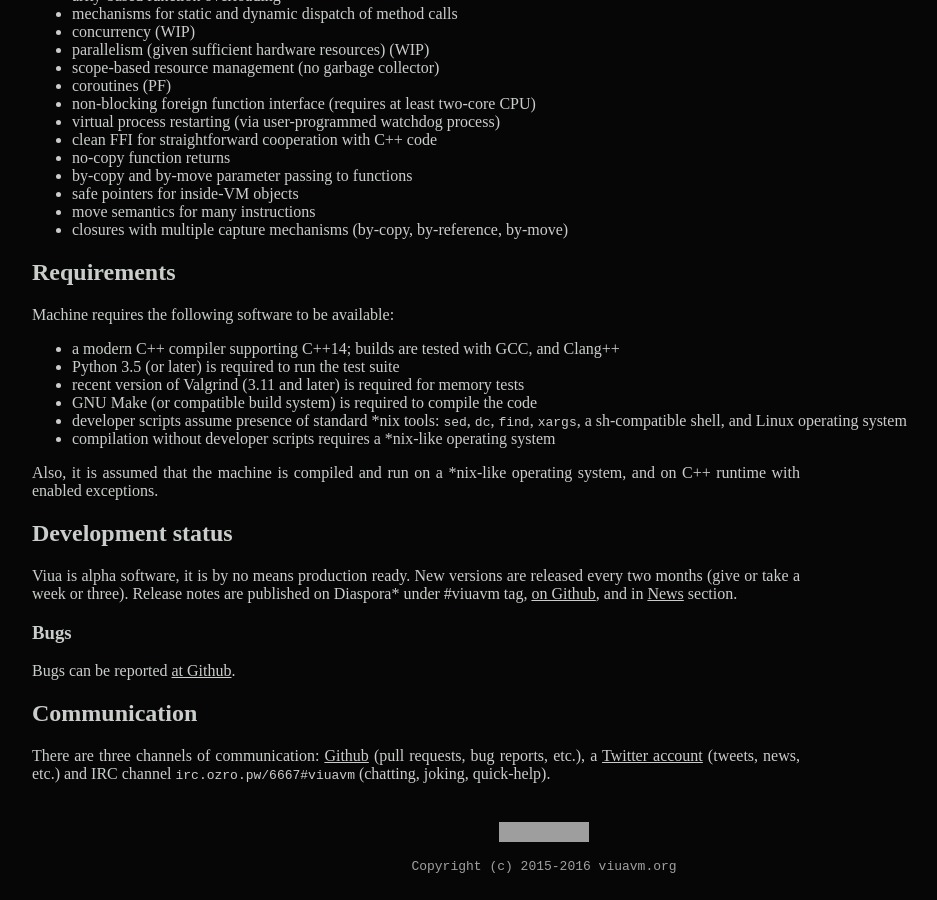
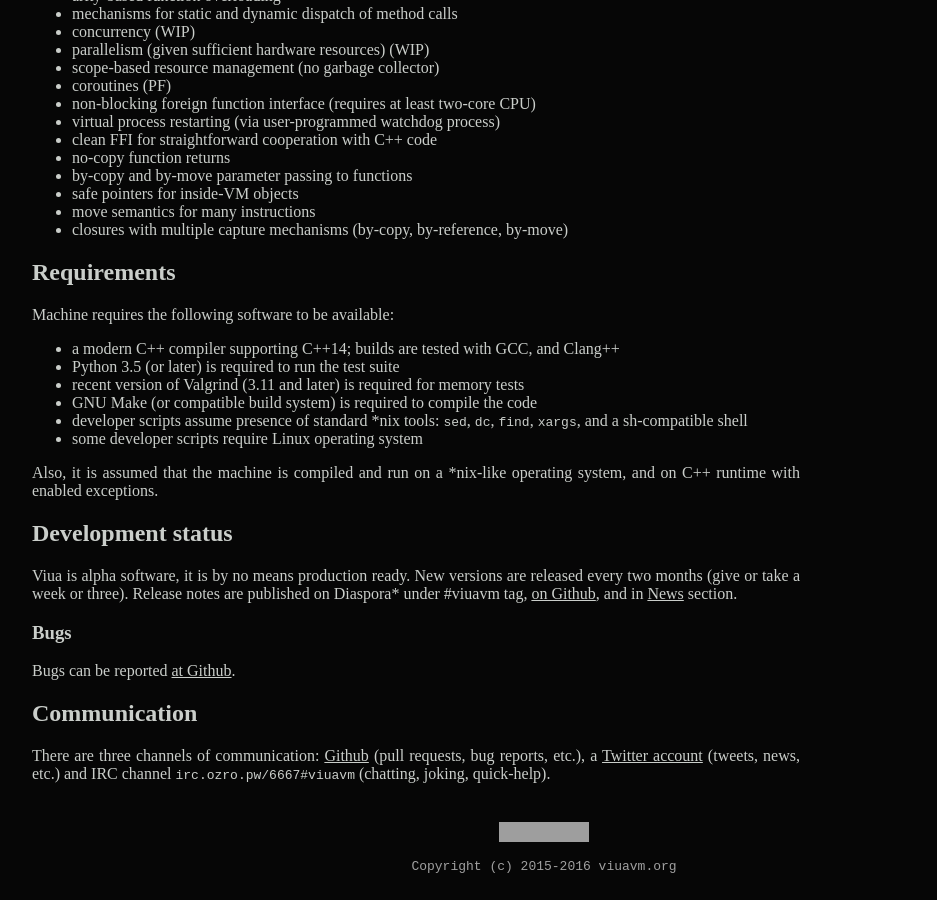
Before and after one commit to marekjm/viuavm.org, a Jekyll site: the page built from introduction.html, in a window 1280 px wide and 900 px high, scrolled down 701 px. Shown: the whole window, without its empty margins (96-1033 px from the left). Built offline with Jekyll 4.4.1, drawn with Linux system fonts in a browser that asks for light colours; grey boxes are pictures that could not be loaded.

Commit message:
Better wording of requirements

```diff
--- a/introduction.html
+++ b/introduction.html
@@ -64,8 +64,8 @@
             <li> Python 3.5 (or later) is required to run the test suite </li>
             <li> recent version of Valgrind (3.11 and later) is required for memory tests </li>
             <li> GNU Make (or compatible build system) is required to compile the code </li>
-            <li> developer scripts assume presence of standard *nix tools: <code>sed</code>, <code>dc</code>, <code>find</code>, <code>xargs</code>, a sh-compatible shell, and Linux operating system </li>
-            <li> compilation without developer scripts requires a *nix-like operating system </li>
+            <li> developer scripts assume presence of standard *nix tools: <code>sed</code>, <code>dc</code>, <code>find</code>, <code>xargs</code>, and a sh-compatible shell </li>
+            <li> some developer scripts require Linux operating system </li>
         </ul>
     </p>
     <p> Also, it is assumed that the machine is compiled and run on a *nix-like operating system, and on C++ runtime with enabled exceptions.
```
